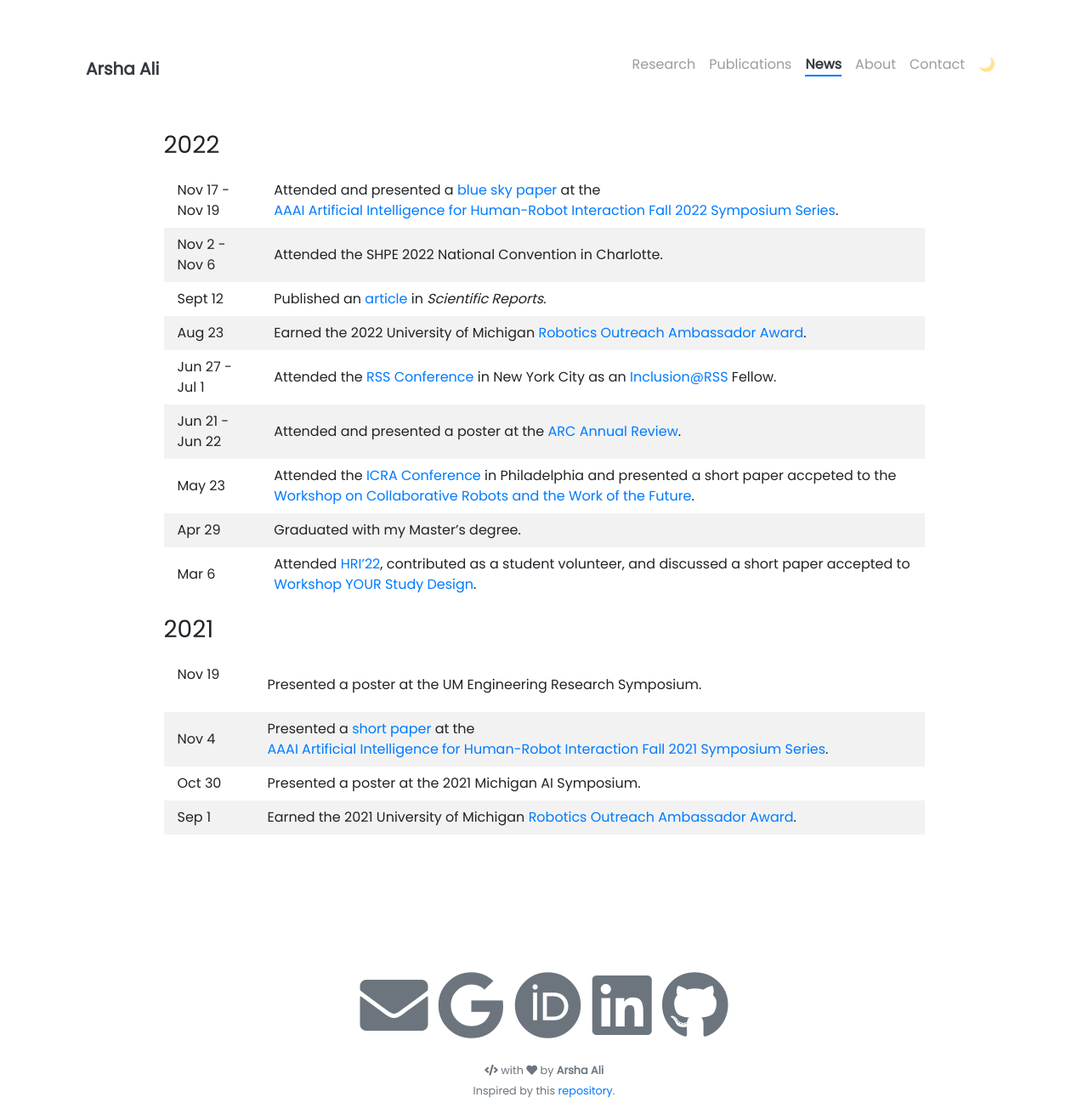
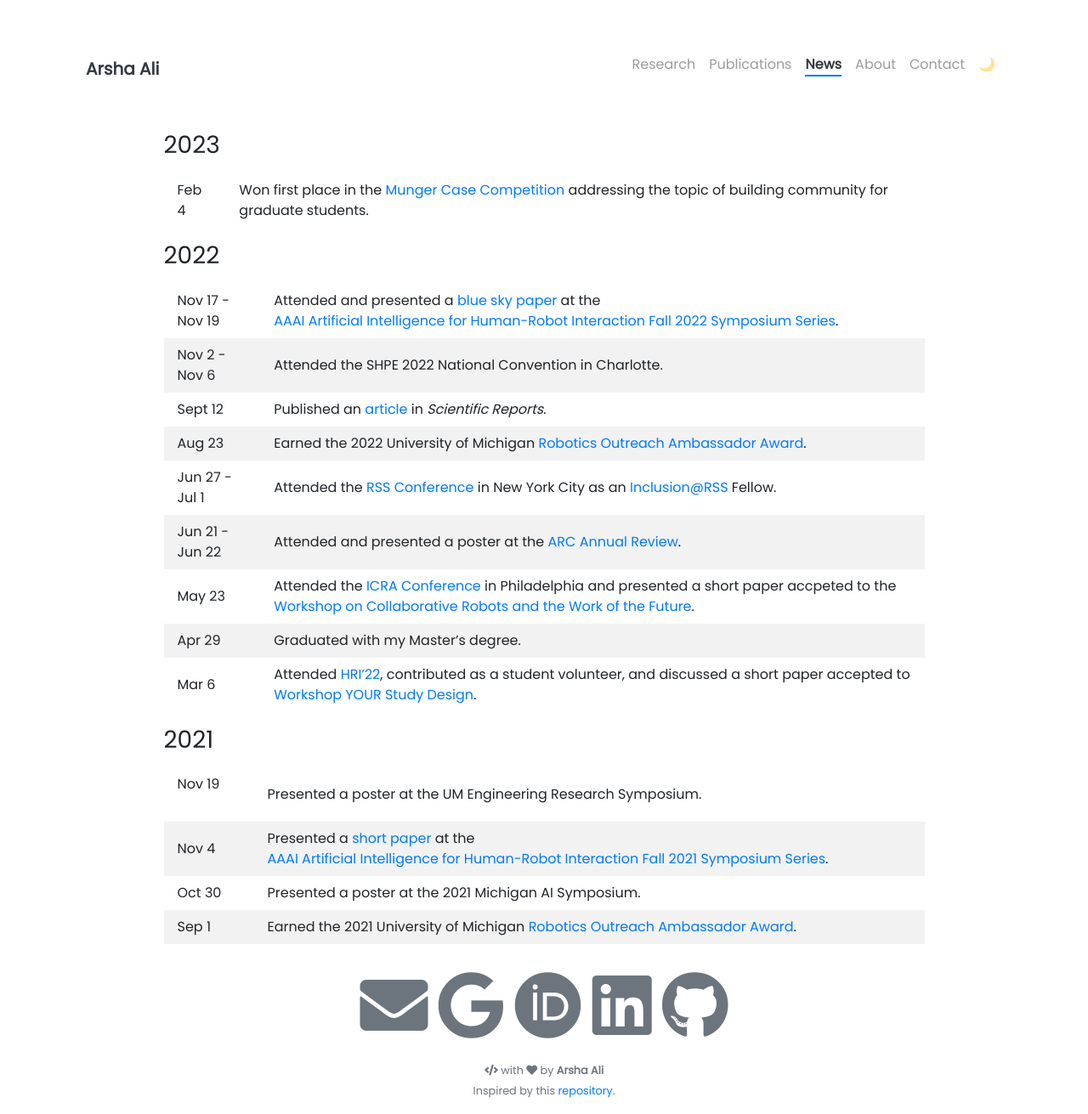
Before and after one commit to arshaali/arshaali.github.io, a Jekyll site: the page built from pages/news.md, in a window 1280 px wide and 1311 px high. Shown: the whole window at 85% size. Built offline with Jekyll 4.4.1, drawn with Linux system fonts in a browser that asks for light colours; nearby versions of some CDN libraries.

Commit message:
Update news.md

```diff
--- a/pages/news.md
+++ b/pages/news.md
@@ -11,6 +11,10 @@ td, th {
    border: none!important;
 }
 </style>
+
+### 2023
+
+Feb 4 | Won first place in the [Munger Case Competition](https://sites.google.com/umich.edu/munger-case-competition/home) addressing the topic of building community for graduate students.
 
 ### 2022
 
```
